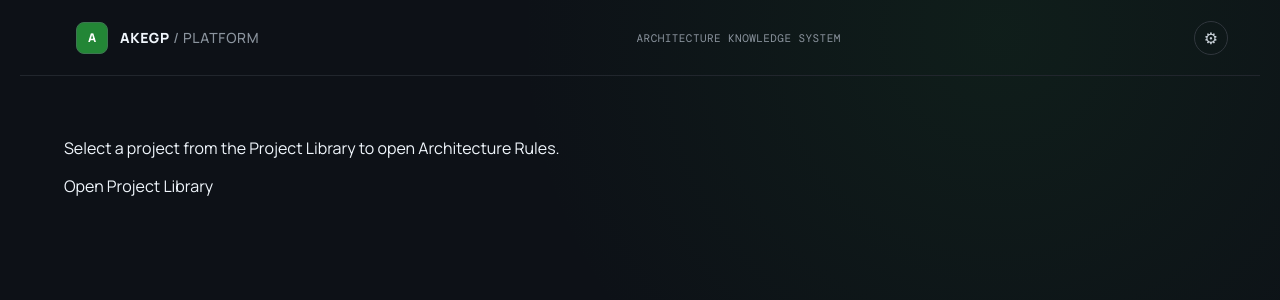
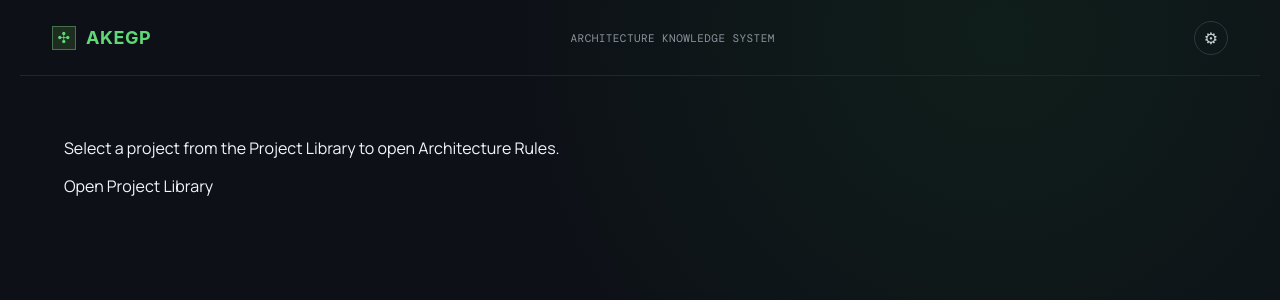
Before and after one commit to SahanMedhawa/J26-SE-346, a React (Vite) app in the folder akegp-web/: page /rules in a window 1280 px wide. Shown: the top 300 px of the page. Built offline with nearby package versions, Linux system fonts and the light colour scheme.

Commit message:
refactor(frontend): unify AKEGP branding across pages

```diff
--- a/akegp-web/src/app/App.tsx
+++ b/akegp-web/src/app/App.tsx
@@ -12,14 +12,16 @@ import { ArchitectureRulesPage } from "../modules/rules/ArchitectureRulesPage";
 import { RuleValidationPage } from "../modules/rules/RuleValidationPage";
 import { SelectedProjectProvider } from "../shared/projects/SelectedProject";
 import { ArchitectureProjects } from "../shared/projects/ArchitectureProjects";
+import { Brand } from "../shared/Brand";
 import "../styles.css";
 
 export function App() {
 	const location = useLocation();
+	const componentOnePage = /^\/(?:rules|projects\/[^/]+\/rules)(?:\/|$)/.test(location.pathname);
 	const standalonePage = ["/", "/home", "/repository", "/projects", "/projects/new", "/settings", "/conformance", "/conformance/graph"].includes(location.pathname) || /^\/projects\/[^/]+\/?$/.test(location.pathname);
 	return <SelectedProjectProvider><div className="app-shell">
 		{!standalonePage && <header className="topbar">
-			<Link className="brand" to="/" aria-label="AKEGP home"><span className="brand-mark">A</span><span className="brand-name">AKEGP <span>/ PLATFORM</span></span></Link>
+			{componentOnePage ? <Brand /> : <Link className="brand" to="/" aria-label="AKEGP home"><span className="brand-mark">A</span><span className="brand-name">AKEGP <span>/ PLATFORM</span></span></Link>}
 			<span className="topbar-note">ARCHITECTURE KNOWLEDGE SYSTEM</span>
 			<Link className="app-settings-link" to="/settings" aria-label="Project settings" title="Project settings">&#9881;</Link>
 		</header>}
--- a/akegp-web/src/modules/conformance/HomePage.tsx
+++ b/akegp-web/src/modules/conformance/HomePage.tsx
@@ -1,4 +1,5 @@
 import { Link } from "react-router-dom";
+import { Brand } from "../../shared/Brand";
 import "./WorkflowPages.css";
 import "./HomePage.css";
 
@@ -11,7 +12,7 @@ const governanceStages = [
 
 export function HomePage() {
   return <main className="workflow-app home-app">
-    <header className="home-topbar"><Link to="/" className="home-brand"><span>✣</span><b>AKEGP</b></Link><div className="home-topbar-right"><span>ARCHITECTURE GOVERNANCE</span><Link to="/settings" className="home-settings-icon" aria-label="Open settings" title="Settings">⚙</Link></div></header>
+    <header className="home-topbar"><Brand /><div className="home-topbar-right"><span>ARCHITECTURE GOVERNANCE</span><Link to="/settings" className="home-settings-icon" aria-label="Open settings" title="Settings">⚙</Link></div></header>
     <section className="home-hero"><div className="home-hero-content"><div className="home-eyebrow">CONTINUOUS ARCHITECTURE GOVERNANCE</div><h1>Keep your architecture<br/><em>on the right track.</em></h1><p className="home-intro">Validate architecture rules in your delivery pipeline, catch drift as code changes, and understand how every component connects.</p><div className="home-hero-actions"><Link className="home-primary" to="/projects/new">Create a project <span>→</span></Link><Link className="home-secondary" to="/projects">Open project library</Link></div></div><div className="home-hero-visual" aria-hidden="true"><div className="architecture-orbit orbit-one"/><div className="architecture-orbit orbit-two"/><i className="orbit-node node-a"/><i className="orbit-node node-b"/><i className="orbit-node node-c"/><i className="orbit-node node-d"/><div className="orbit-core">ARCH<br/>RULES</div><span className="orbit-label label-a">CI PIPELINE</span><span className="orbit-label label-b">DEPENDENCIES</span></div><div className="home-hero-foot"><span>RULES → PIPELINE → CONFORMANCE</span><span>GOVERNANCE FOR EVERY CHANGE</span></div></section>
     <section className="home-process" id="governance-flow"><div className="home-section-heading"><div><span className="home-eyebrow">HOW AKEGP WORKS</span><h2>Govern architecture through the pipeline.</h2></div><p>Make architecture checks part of the way your team already builds and ships software.</p></div><div className="home-stage-grid">{governanceStages.map(stage => <article className="home-stage" key={stage.number}><span>{stage.number}</span><h3>{stage.title}</h3><p>{stage.text}</p></article>)}</div></section>
     <section className="home-platform"><div className="home-section-heading"><div><span className="home-eyebrow">START WITH A SYSTEM</span><h2>Make the architecture visible.</h2></div><p>Create a project to open its dedicated workspace and move from intent to dependable change.</p></div><div className="home-manifesto"><p className="home-manifesto-lead">The clearest path through complexity starts with naming what you are building.</p><div className="home-manifesto-trail"><span>NAME THE SYSTEM</span><i>↗</i><span>MAP THE SHAPE</span><i>↗</i><span>BUILD WITH CONFIDENCE</span></div><Link className="home-create-project" to="/projects/new">+ Create a project</Link></div></section>
--- /dev/null
+++ b/akegp-web/src/shared/Brand.css
@@ -0,0 +1,4 @@
+/* Match the Home header's typography outside its workflow container. */
+.akegp-brand {
+  font: 14px/1.5 Inter, ui-sans-serif, system-ui, -apple-system, "Segoe UI", sans-serif;
+}
--- /dev/null
+++ b/akegp-web/src/shared/Brand.tsx
@@ -0,0 +1,6 @@
+import { Link } from "react-router-dom";
+import "./Brand.css";
+
+export function Brand() {
+  return <Link to="/" className="home-brand akegp-brand" aria-label="AKEGP home"><span>✣</span><b>AKEGP</b></Link>;
+}
```
